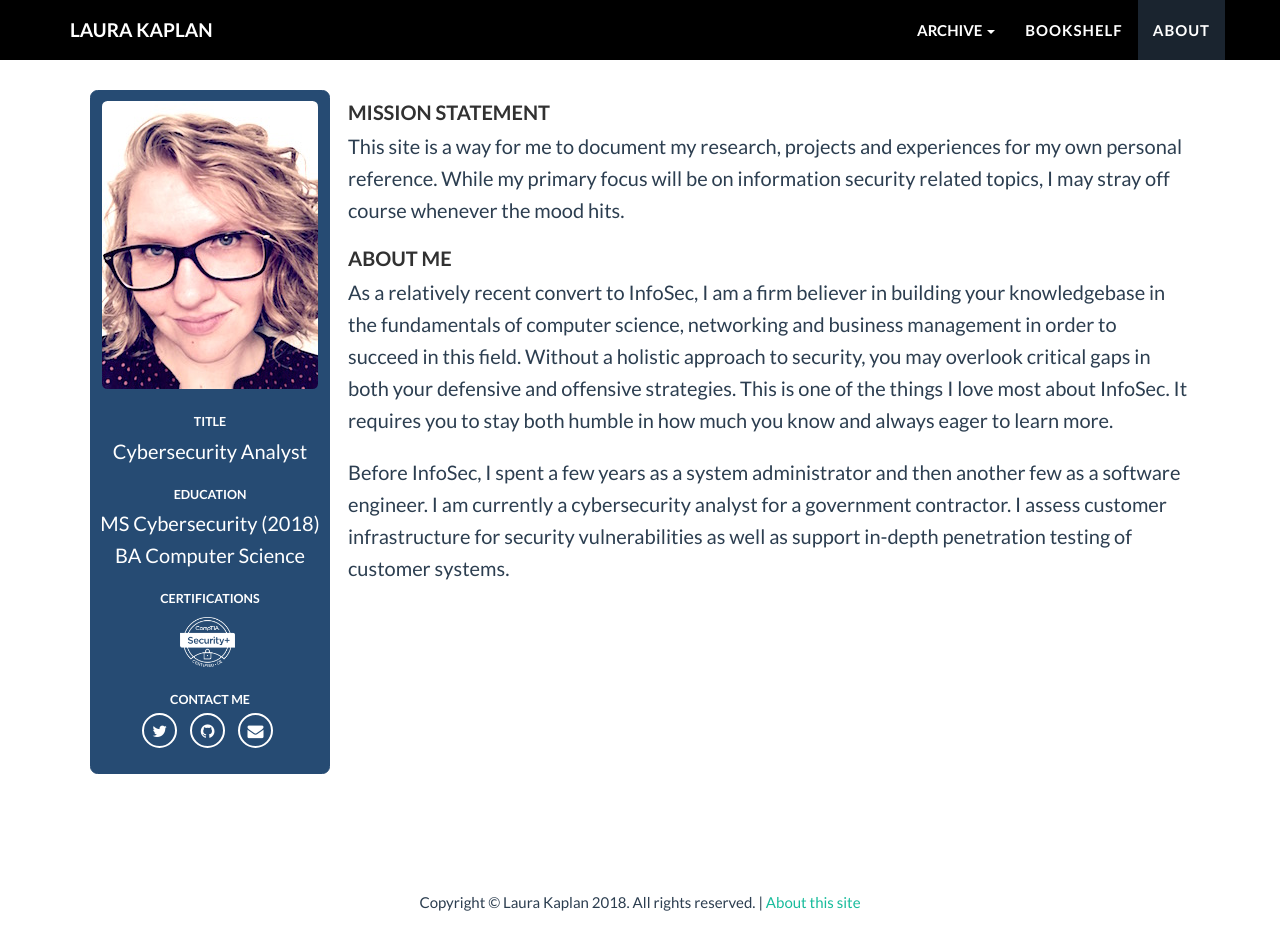
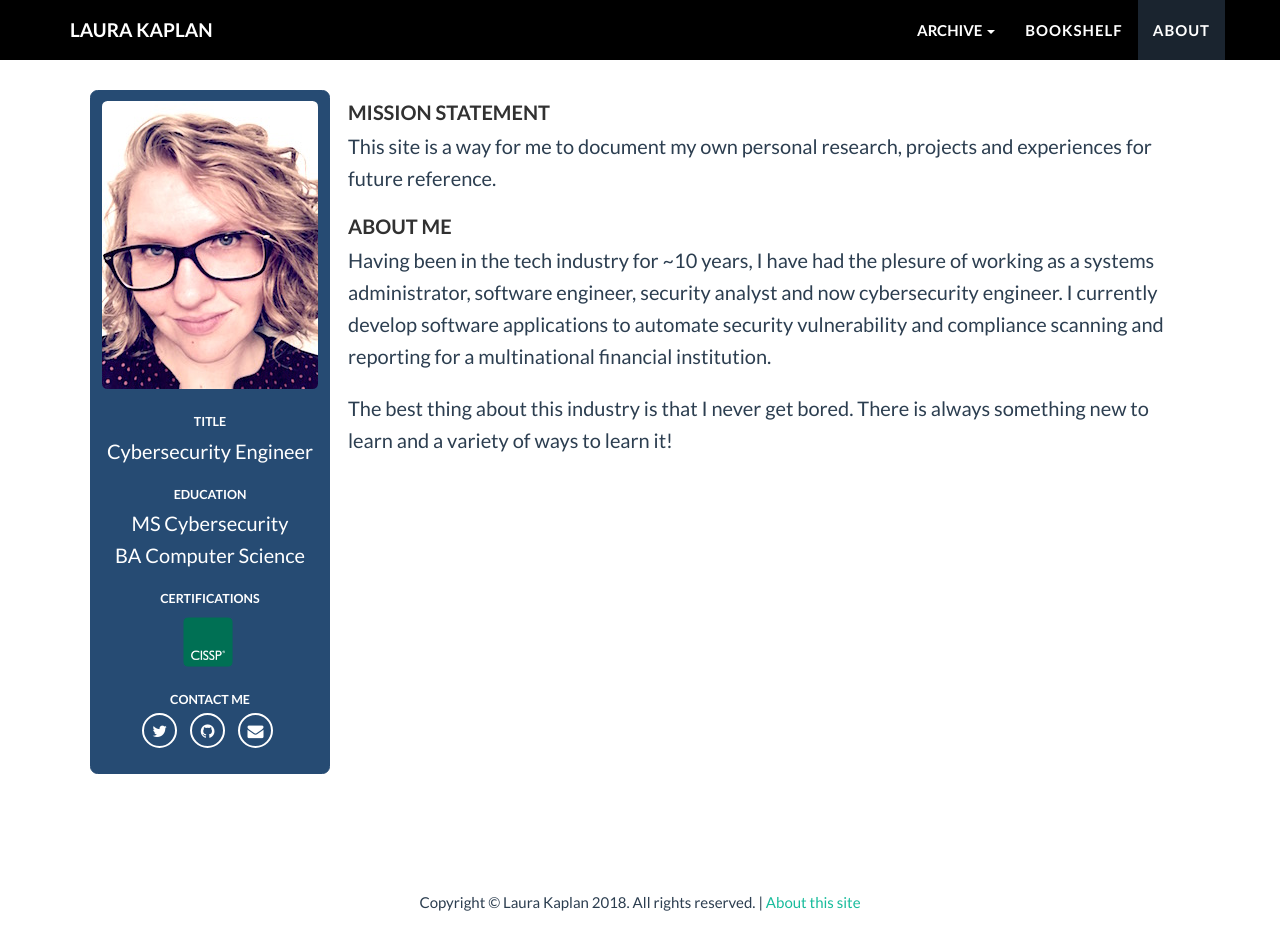
Before and after one commit to lpickens03/lpickens03.github.io, a Jekyll site: the page built from about.md, in a window 1280 px wide and 1013 px high. Shown: the top 950 px of the window. Built offline with Jekyll 4.4.1, drawn with Linux system fonts in a browser that asks for light colours; nearby versions of some CDN libraries; some web fonts are replaced.

Commit message:
updates to bio (+new cert)

```diff
--- a/_includes/signature.html
+++ b/_includes/signature.html
@@ -6,8 +6,7 @@
         <div class="title">
         ABOUT <a href="/about">LAURA KAPLAN</a>
         </div>
-        <p>By day, I am a cybersecurity analyst, performing vulnerability assessments for a government contractor. By night, I am a grad student, working towards my MS in cybersecurity.</p>
-        <p>I am here to learn and share any scraps of wisdom I manage to gather with the general public (for better or for worse).</p>
+        <p>Throughout my career I have had the pleasure of working as a systems administrator, software engineer, security analyst and now cybersecurity engineer. I currently develop software applications to automate security vulnerability and compliance scanning and reporting for a multinational financial institution.</p>
         <div>
             <ul class="list-inline">
 
--- a/about.md
+++ b/about.md
@@ -12,16 +12,16 @@ quote-author: Google Chromium Projects
     <div class="row">
     	<!--<div class="footer-col col-md-4">-->
             <h3>Title</h3>
-            <p>Cybersecurity Analyst</p>
+            <p>Cybersecurity Engineer</p>
         <!--</div>
     	<div class="footer-col col-md-4">-->
             <h3>Education</h3>
-            <p>MS Cybersecurity (2018)<br/>
+            <p>MS Cybersecurity<br/>
             BA Computer Science</p>
             <h3>Certifications</h3>
             <ul class="list-inline">
                 <li>
-                    <img class="cert-icon" src="/images/SecurityPlusLogoCertifiedCEWhite.png"/>
+                    <a href="//www.youracclaim.com/badges/d1270049-da55-49fd-9af6-8c84415fd3f6/public_url"><img class="cert-icon" src="/images/certified-information-systems-security-professional-cissp.png"/></a>
                 </li>
             </ul>
         <!--</div>
@@ -52,9 +52,9 @@ quote-author: Google Chromium Projects
    </div>
 </div>
 <h2>Mission Statement</h2>
-This site is a way for me to document my research, projects and experiences for my own personal reference. While my primary focus will be on information security related topics, I may stray off course whenever the mood hits.
+This site is a way for me to document my own personal research, projects and experiences for future reference.
 
 <h2>About Me</h2>
-As a relatively recent convert to InfoSec, I am a firm believer in building your knowledgebase in the fundamentals of computer science, networking and business management in order to succeed in this field. Without a holistic approach to security, you may overlook critical gaps in both your defensive and offensive strategies. This is one of the things I love most about InfoSec. It requires you to stay both humble in how much you know and always eager to learn more.
+Having been in the tech industry for ~10 years, I have had the plesure of working as a systems administrator, software engineer, security analyst and now cybersecurity engineer. I currently develop software applications to automate security vulnerability and compliance scanning and reporting for a multinational financial institution.
 
-Before InfoSec, I spent a few years as a system administrator and then another few as a software engineer. I am currently a cybersecurity analyst for a government contractor. I assess customer infrastructure for security vulnerabilities as well as support in-depth penetration testing of customer systems.
+The best thing about this industry is that I never get bored. There is always something new to learn and a variety of ways to learn it!
```
Also changed, not shown: images/certified-information-systems-security-professional-cissp.png (added).
